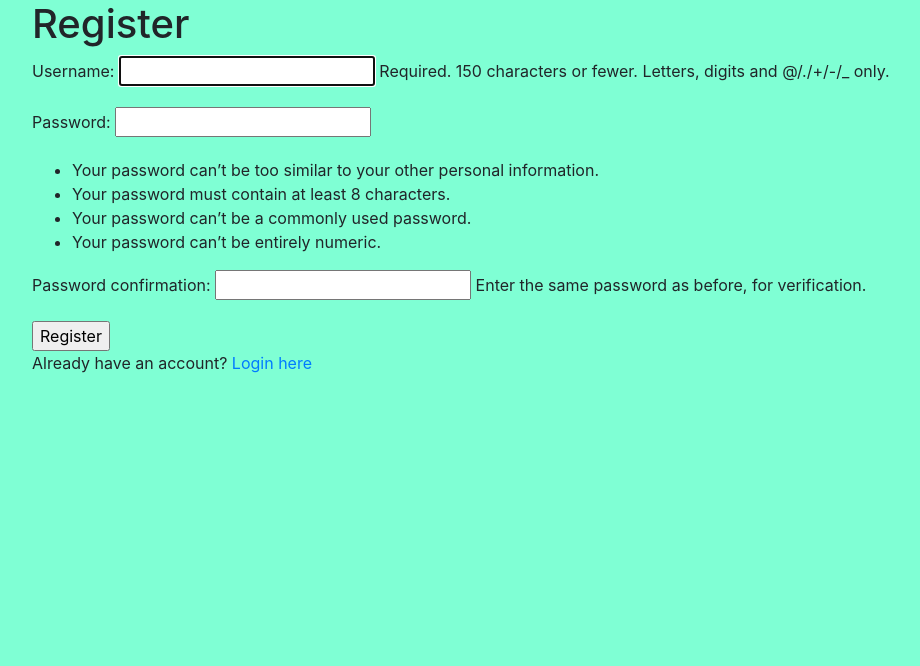
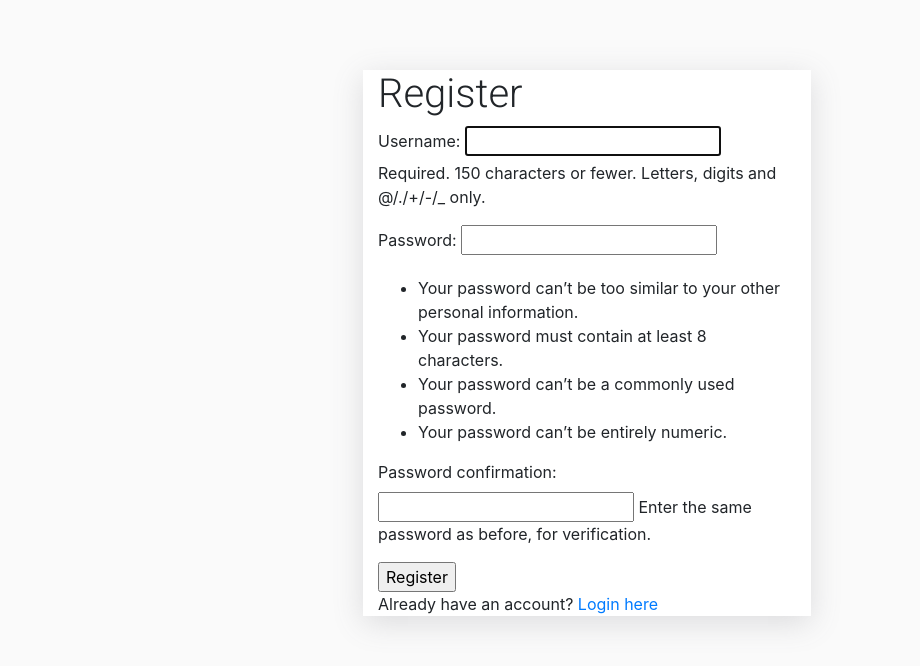
Before and after one commit to slbabin/shopping-list4, a Django app: page /register/ in a window 1280 px wide. Shown: the top 666 px of the page, without its empty margins (53-973 px from the left). Run offline with Django 3.2, Linux system fonts and the light colour scheme; some libraries are stand-ins or nearby versions.

Commit message:
Add basic styles to the app container. Imported Google fonts.

```diff
--- a/shoppinglistapp/templates/shoppinglistapp/base.html
+++ b/shoppinglistapp/templates/shoppinglistapp/base.html
@@ -7,12 +7,34 @@
 <meta name="Description" content="Enter your description here"/>
 <link rel="stylesheet" href="https://cdnjs.cloudflare.com/ajax/libs/twitter-bootstrap/4.6.0/css/bootstrap.min.css">
 <link rel="stylesheet" href="https://cdnjs.cloudflare.com/ajax/libs/font-awesome/5.15.4/css/all.min.css">
+<link rel="preconnect" href="https://fonts.googleapis.com">
+<link rel="preconnect" href="https://fonts.gstatic.com" crossorigin>
+<link href="https://fonts.googleapis.com/css2?family=Roboto:wght@300&family=Sawarabi+Gothic&display=swap" rel="stylesheet">
 <link rel="stylesheet" href="assets/css/style.css">
 <title>Shopping list</title>
 
 <style>
     body{
-        background-color: aquamarine;
+        background-color: #fafafa;
+        font-family: font-family: 'Sawarabi Gothic', sans-serif;
+        padding-top: 70px;
+    }
+
+    .container{
+        max-width: 35%;
+        margin: auto;
+        background-color: #fff;
+        box-shadow: rgba(100, 100, 111, 0.2) 0px 7px 29px 0px;
+    }
+
+
+    h1,
+    h2,
+    h3,
+    h4,
+    h5,
+    h6 {
+        font-family: 'Roboto', sans-serif;
     }
 </style>
 </head>
--- a/shoppinglistapp/templates/shoppinglistapp/register.html
+++ b/shoppinglistapp/templates/shoppinglistapp/register.html
@@ -10,6 +10,6 @@
     <input type="submit" value="Register">
 </form>
 
-<p>Already have an account? <a href="">Login here</a></p>
+<p>Already have an account? <a href="{% url 'login' %}">Login here</a></p>
 
 {% endblock content %}
```
Also changed, not shown: db.sqlite3.
